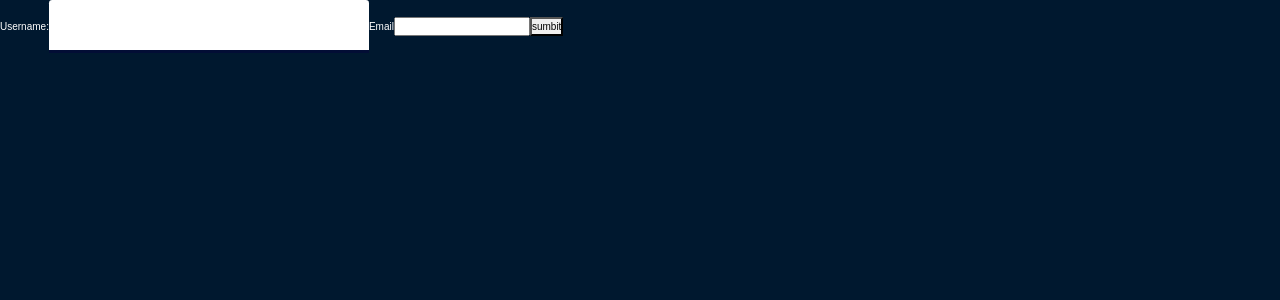
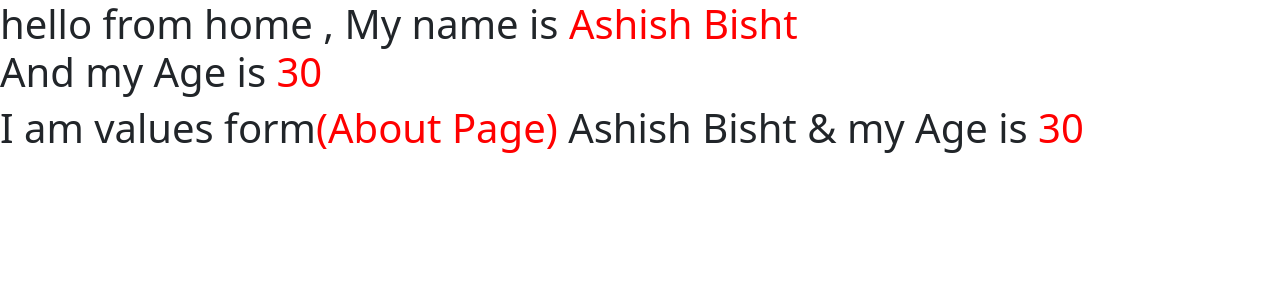
Before and after one commit to ashish23072002/Learnning-reacts-with-mini-projects, a React (Create React App) app: page / in a window 1280 px wide. Shown: the top 300 px of the page. Built offline with nearby package versions, Linux system fonts and the light colour scheme.

Commit message:
Context API & useContext Hook

```diff
--- a/src/App.js
+++ b/src/App.js
@@ -1,11 +1,14 @@
 import 'bootstrap/dist/css/bootstrap.min.css';
 import './App.css';
+import { BioProvider } from './components/hooks/ContexAPI';
+import { Home } from './components/hooks/ContexAPI/Home';
+import { About } from './components/hooks/ContexAPI/About';
 // import { Pracform } from './components/PracticeForm';
 // import { PracticesessionII } from './components/PracticeFormII';
 // import { ExpenseSplitter } from './components/ExpenseSplitter';
 // import { UseRef } from './components/hooks/useRef';
-import { ForwardRef } from './components/hooks/useRef/ForwardRef';
-import { UseID } from './components/hooks/UseId';
+// import { ForwardRef } from './components/hooks/useRef/ForwardRef';
+// import { UseID } from './components/hooks/UseId';
 // import { ReactUseEffect } from "./components/hooks/useEffects/";
 // import { EventHandling } from "./components/eventHandling";
 // import { EventProps } from './components/eventProps';
@@ -25,6 +28,7 @@ import { UseID } from './components/hooks/UseId';
 
 function App() {
   return (
+    <BioProvider>
     <div className="App">
     {/* <EventHandling/> */}
     {/* <ReactUseEffect/> */}
@@ -46,8 +50,11 @@ function App() {
     {/* <ExpenseSplitter/> */}
     {/* <UseRef/> */}
     {/* <ForwardRef/> */}
-    <UseID/>
+    {/* <UseID/> */}
+    <Home/>
+    <About/>
     </div>
+    </BioProvider>
 
   );
 }
--- /dev/null
+++ b/src/components/hooks/ContexAPI/About.jsx
@@ -0,0 +1,14 @@
+import { useContext } from "react";
+import { BioContex } from ".";
+
+export const About = () => {
+  const { name, age } = useContext(BioContex);
+
+  return (
+    <h1>
+      I am values form
+      <span style={{ color: "red" }}>(About Page) </span>
+      {name} & my Age is <span style={{ color: "red" }}>{age}</span>
+    </h1>
+  );
+};
--- /dev/null
+++ b/src/components/hooks/ContexAPI/Home.jsx
@@ -0,0 +1,13 @@
+import { useContext } from "react";
+import { BioContex } from ".";
+
+export const Home = () => {
+  const {name,age} = useContext(BioContex);
+
+  return (
+    <h1>
+      hello from home , My name is <span style={{ color: "red" }}>{name}</span> <br/>
+      And my Age is <span style={{color:"red"}}>{age}</span>
+    </h1>
+  );
+};
--- /dev/null
+++ b/src/components/hooks/ContexAPI/index.jsx
@@ -0,0 +1,10 @@
+import { createContext } from "react";
+//step one
+export const BioContex = createContext();
+
+//step two
+export const BioProvider = ({ children }) => {
+  const name = "Ashish Bisht";
+  const age=30;
+  return <BioContex.Provider value={{name,age}}>{children}</BioContex.Provider>;
+};
```
